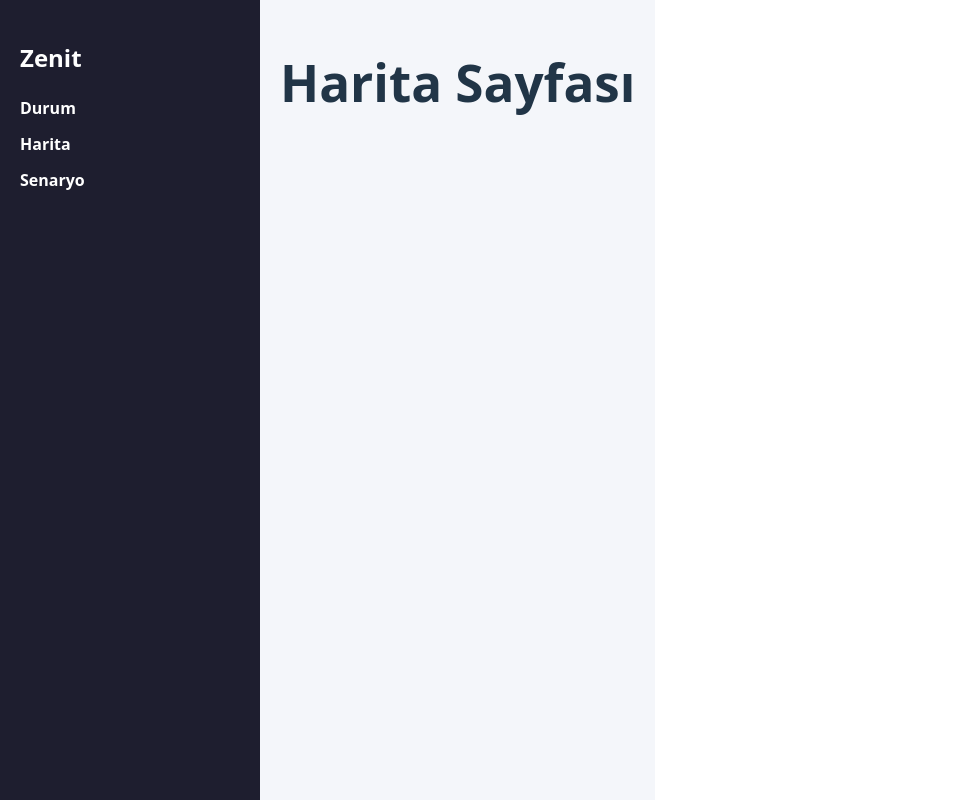
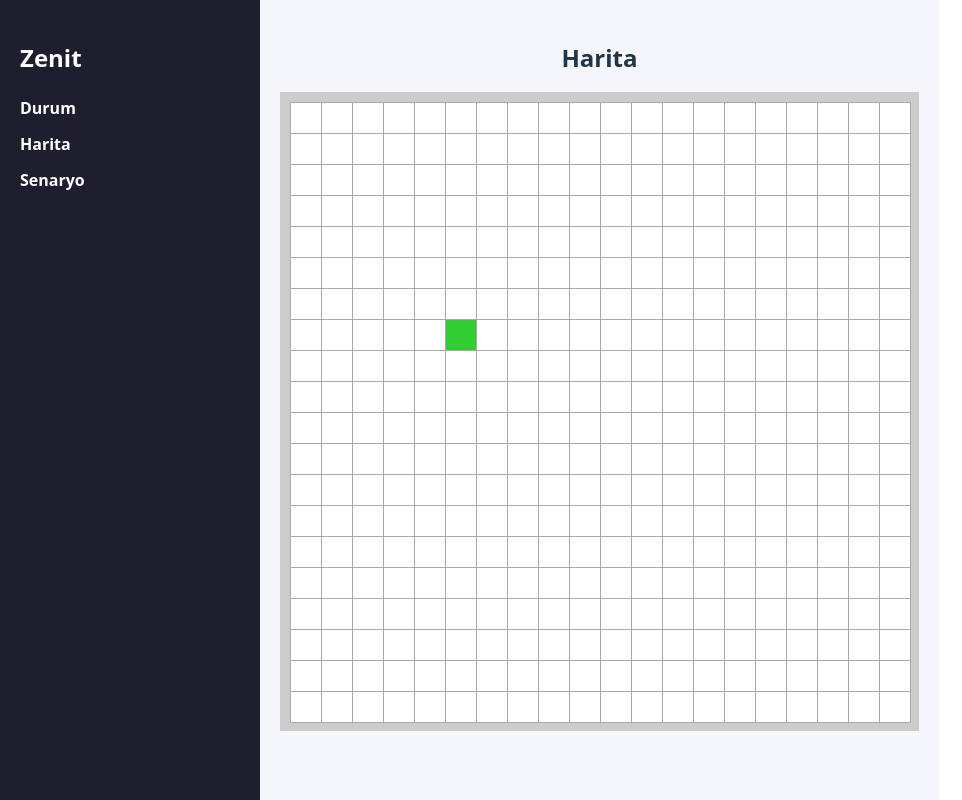
Before and after one commit to ebrarklc/zenit-dashboard, a React (Vite) app: page /map in a window 1280 px wide. Shown: the whole page, without its empty margins (0-962 px from the left). Built offline with nearby package versions, Linux system fonts and the light colour scheme.

Commit message:
feat: add ZenitMap component with robot position

```diff
--- /dev/null
+++ b/src/components/ZenitMap.jsx
@@ -0,0 +1,40 @@
+import React from "react";
+import styled from "styled-components";
+
+const MapGrid = styled.div`
+  display: grid;
+  grid-template-columns: repeat(20, 30px);
+  grid-template-rows: repeat(20, 30px);
+  gap: 1px;
+  background-color: #ccc;
+  padding: 10px;
+  width: max-content;
+  margin: 0 auto;
+`;
+
+const Cell = styled.div`
+  width: 30px;
+  height: 30px;
+  background-color: ${({ isRobot }) => (isRobot ? "limegreen" : "white")};
+  border: 1px solid #aaa;
+`;
+
+const ZenitMap = ({ robotPosition }) => {
+  const totalCells = 20 * 20;
+
+  const getIndex = (x, y) => y * 20 + x;
+
+  return (
+    <MapGrid>
+      {Array.from({ length: totalCells }).map((_, index) => {
+        const x = index % 20;
+        const y = Math.floor(index / 20);
+        const isRobot = x === robotPosition.x && y === robotPosition.y;
+
+        return <Cell key={index} isRobot={isRobot} />;
+      })}
+    </MapGrid>
+  );
+};
+
+export default ZenitMap;
--- a/src/pages/MapPage.jsx
+++ b/src/pages/MapPage.jsx
@@ -1,4 +1,15 @@
+import React from "react";
+import ZenitMap from "../components/ZenitMap";
+
+const mockPosition = { x: 5, y: 7 };
+
 const MapPage = () => {
-  return <h1>Harita Sayfası</h1>;
+  return (
+    <div>
+      <h2 style={{ textAlign: "center", marginBottom: "16px" }}>Harita</h2>
+      <ZenitMap robotPosition={mockPosition} />
+    </div>
+  );
 };
+
 export default MapPage;
```
